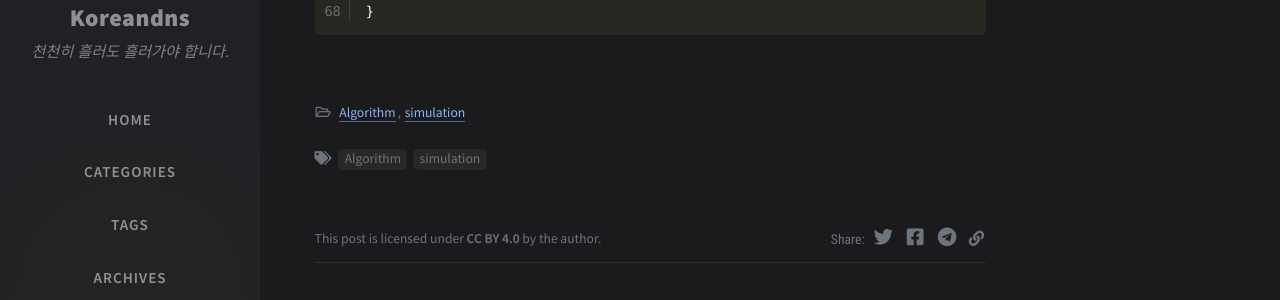
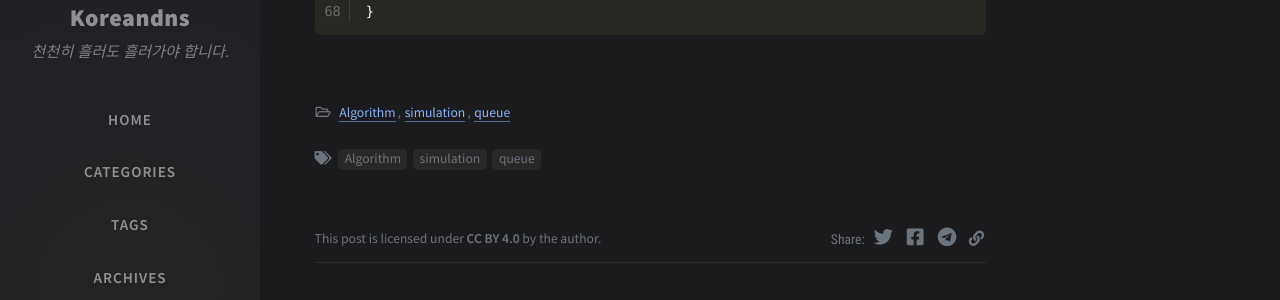
Before and after one commit to KoreanDNS/koreandns.github.io, a Jekyll site: the page built from _posts/Algorithm/acmicpc/2020-06-23-acmicpc-13335.md, in a window 1280 px wide and 900 px high, scrolled down 1774 px. Shown: the part 156-456 px from the top of the window. Built offline with Jekyll 4.4.1, drawn with Linux system fonts in a browser that asks for light colours; nearby versions of some CDN libraries; comment, search, counter and statistics services are not loaded.

Commit message:
no message

```diff
--- a/_posts/Algorithm/acmicpc/2020-06-23-acmicpc-13335.md
+++ b/_posts/Algorithm/acmicpc/2020-06-23-acmicpc-13335.md
@@ -2,8 +2,8 @@
 title: 트럭 [Silver I]
 author: Koreandns
 date: 2020-06-23 13:58:00 +0800
-categories: [Algorithm, simulation]
-tags: [Algorithm, simulation]
+categories: [Algorithm, simulation, queue]
+tags: [Algorithm, simulation, queue]
 ---
 
 
--- /dev/null
+++ b/categories/queue.html
@@ -0,0 +1,5 @@
+---
+layout: category
+title: queue
+category: queue
+---
--- /dev/null
+++ b/tags/queue.html
@@ -0,0 +1,5 @@
+---
+layout: tag
+title: queue
+tag: queue
+---
```
